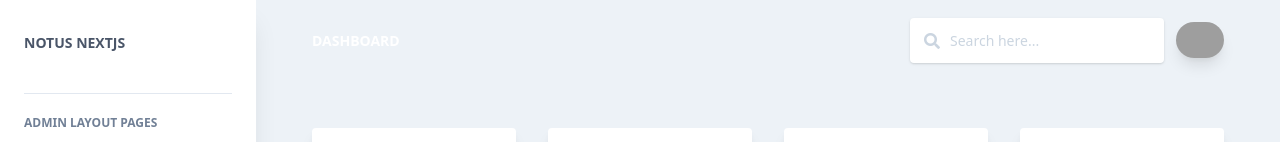
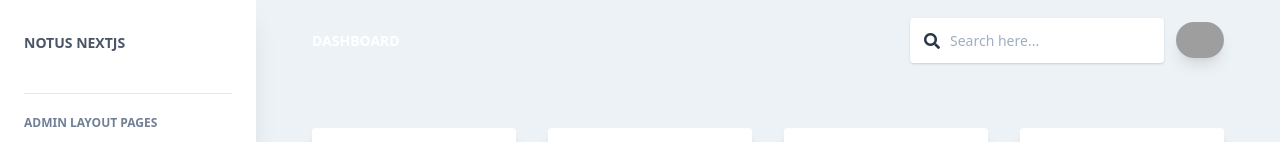
Before and after one commit to GohYiHao/notus-nextjs, a Next.js app: page /admin/tables in a window 1280 px wide. Shown: the top 142 px of the page. Built offline with nearby package versions, Linux system fonts and the light colour scheme; grey boxes are pictures that could not be loaded.

Commit message:
refactor: update all

```diff
--- a/components/Navbars/AdminNavbar.js
+++ b/components/Navbars/AdminNavbar.js
@@ -6,8 +6,8 @@ export default function Navbar() {
   return (
     <>
       {/* Navbar */}
-      <nav className="absolute top-0 left-0 w-full z-10 bg-transparent md:flex-row md:flex-no-wrap md:justify-start flex items-center p-4">
-        <div className="w-full mx-autp items-center flex justify-between md:flex-no-wrap flex-wrap md:px-10 px-4">
+      <nav className="absolute top-0 left-0 w-full z-10 bg-transparent md:flex-row md:flex-nowrap md:justify-start flex items-center p-4">
+        <div className="w-full mx-autp items-center flex justify-between md:flex-nowrap flex-wrap md:px-10 px-4">
           {/* Brand */}
           <a
             className="text-white text-sm uppercase hidden lg:inline-block font-semibold"
@@ -19,13 +19,13 @@ export default function Navbar() {
           {/* Form */}
           <form className="md:flex hidden flex-row flex-wrap items-center lg:ml-auto mr-3">
             <div className="relative flex w-full flex-wrap items-stretch">
-              <span className="z-10 h-full leading-snug font-normal absolute text-center text-gray-400 absolute bg-transparent rounded text-base items-center justify-center w-8 pl-3 py-3">
+              <span className="z-10 h-full leading-snug font-normal absolute text-center text-coolGray-300 absolute bg-transparent rounded text-base items-center justify-center w-8 pl-3 py-3">
                 <i className="fas fa-search"></i>
               </span>
               <input
                 type="text"
                 placeholder="Search here..."
-                className="px-3 py-3 placeholder-gray-400 text-gray-700 relative bg-white bg-white rounded text-sm shadow outline-none focus:outline-none focus:shadow-outline w-full pl-10"
+                className="border-0 px-3 py-3 placeholder-coolGray-300 text-coolGray-600 relative bg-white bg-white rounded text-sm shadow outline-none focus:outline-none focus:ring w-full pl-10"
               />
             </div>
           </form>
```
